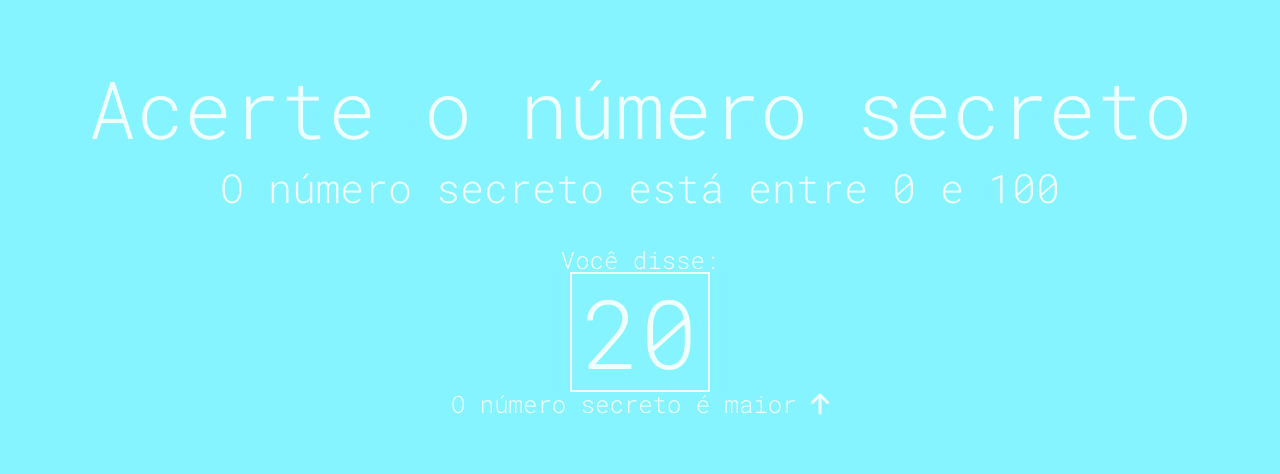
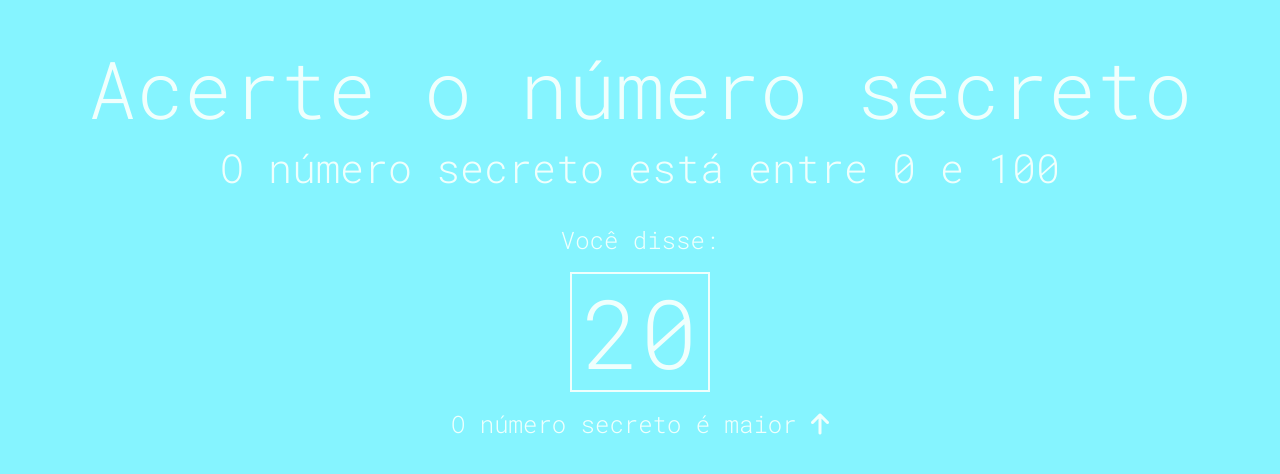
Before and after one commit to ojuniorbitencourt/numero-secreto, a plain HTML site: page index.html in a window 1280 px wide. Shown: the part 158-632 px from the top of the page. Drawn offline with nearby package versions, Linux system fonts and the light colour scheme.

Commit message:
atualizando

```diff
--- a/index.html
+++ b/index.html
@@ -17,5 +17,6 @@
         <span class="box">20</span>
         <div>O número secreto é maior <i class="fa-solid fa-arrow-up"></i></div>
     </div>
+    <script src="app/sortear-numero.js"></script>
 </body>
 </html>
--- a/style.css
+++ b/style.css
@@ -38,5 +38,5 @@ h3 {
     display: inline-block;
     font-size: 4em;
     padding: 10px;
-    margin: 20pxs;
+    margin: 20px;
 }
```
Also changed, not shown: app/sortear-numero.js (added).
